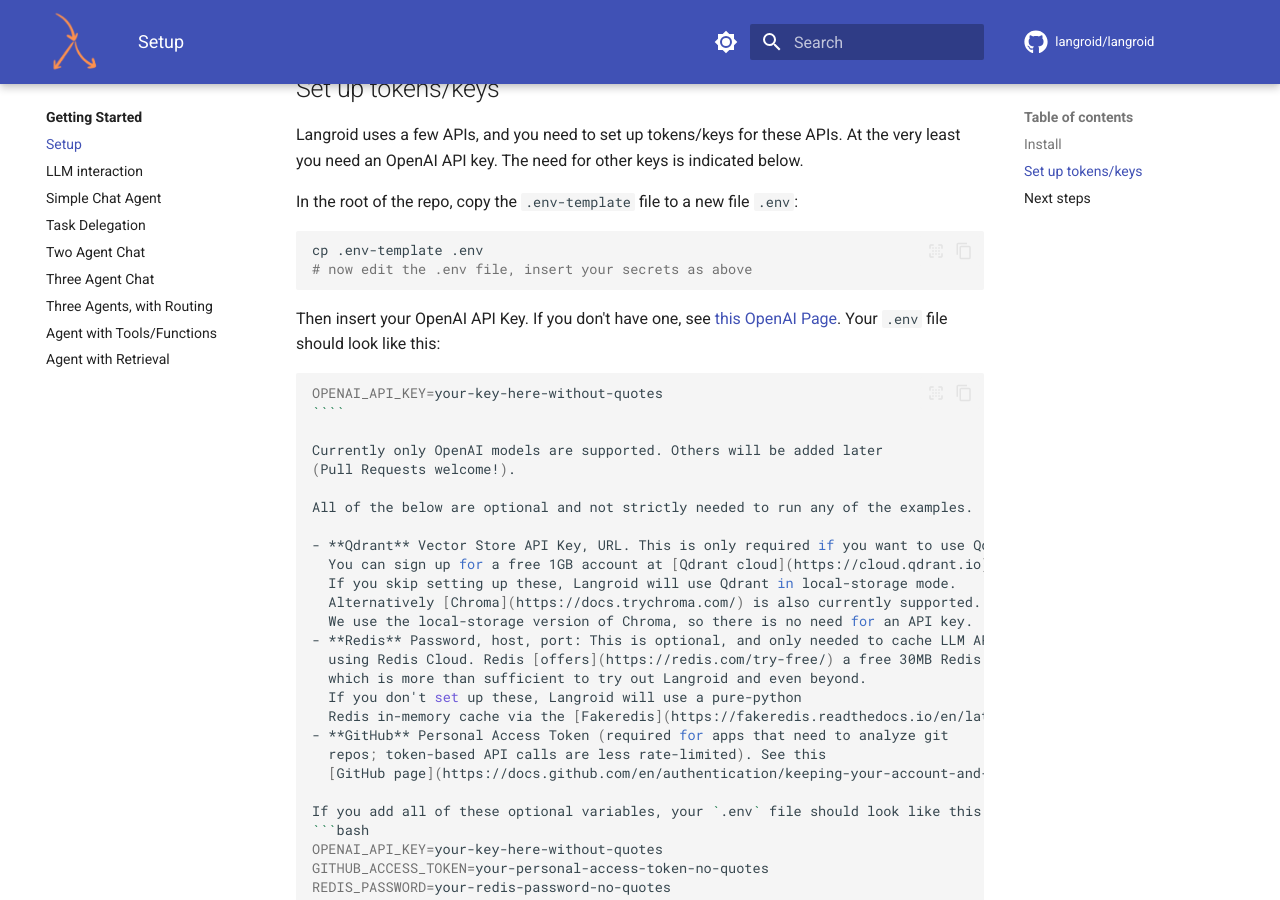
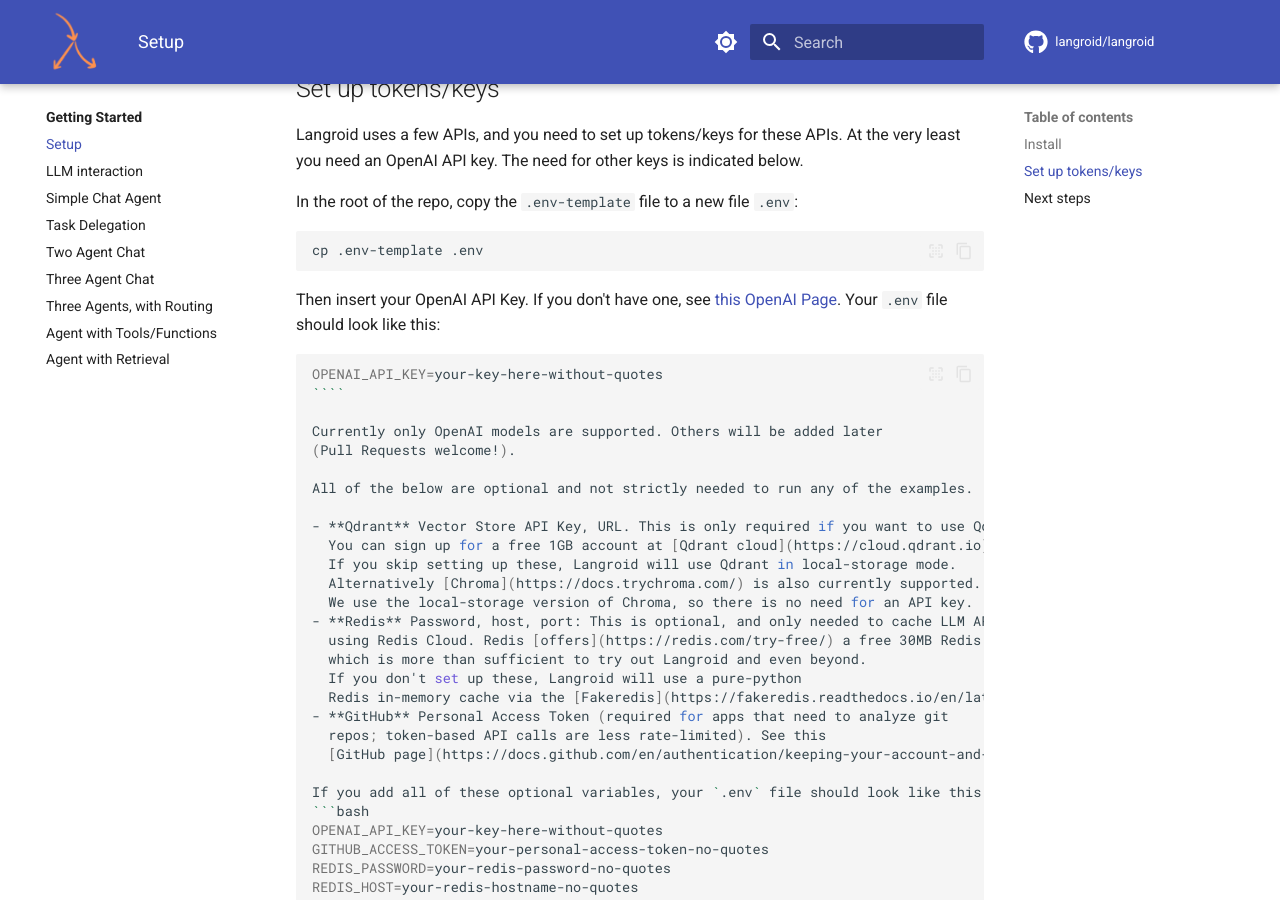
Before and after one commit to langroid/langroid, an MkDocs documentation site: the page built from docs/quick-start/setup.md, in a window 1280 px wide and 900 px high, scrolled down 912 px. Built offline with MkDocs 1.6.1 and Material for MkDocs 9.7.7, drawn with Linux system fonts in a browser that asks for light colours; comment, search, counter and statistics services are not loaded.

````diff
--- a/docs/quick-start/setup.md
+++ b/docs/quick-start/setup.md
@@ -41,7 +41,6 @@ The need for other keys is indicated below.
 In the root of the repo, copy the `.env-template` file to a new file `.env`:
 ```bash
 cp .env-template .env
-# now edit the .env file, insert your secrets as above
 ```
 Then insert your OpenAI API Key. If you don't have one, see [this OpenAI Page](https://help.openai.com/en/collections/3675940-getting-started-with-openai-api).
 Your `.env` file should look like this:
````
Also changed, not shown: README.md (+0 -1 lines).
